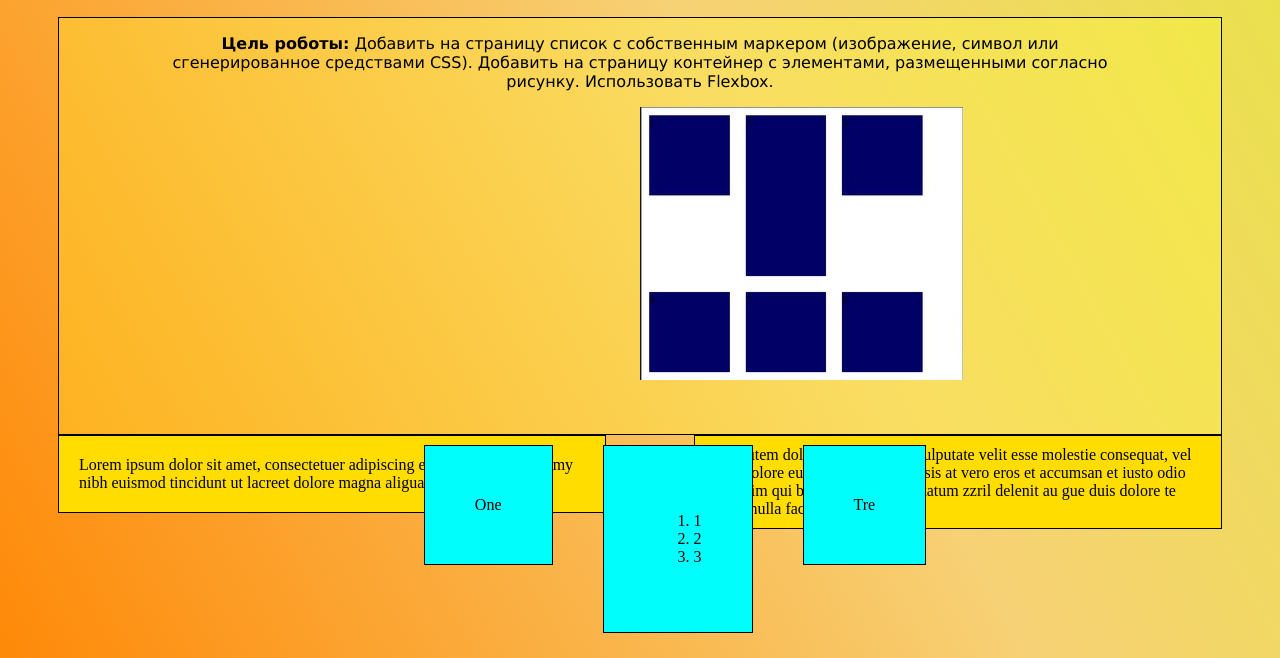
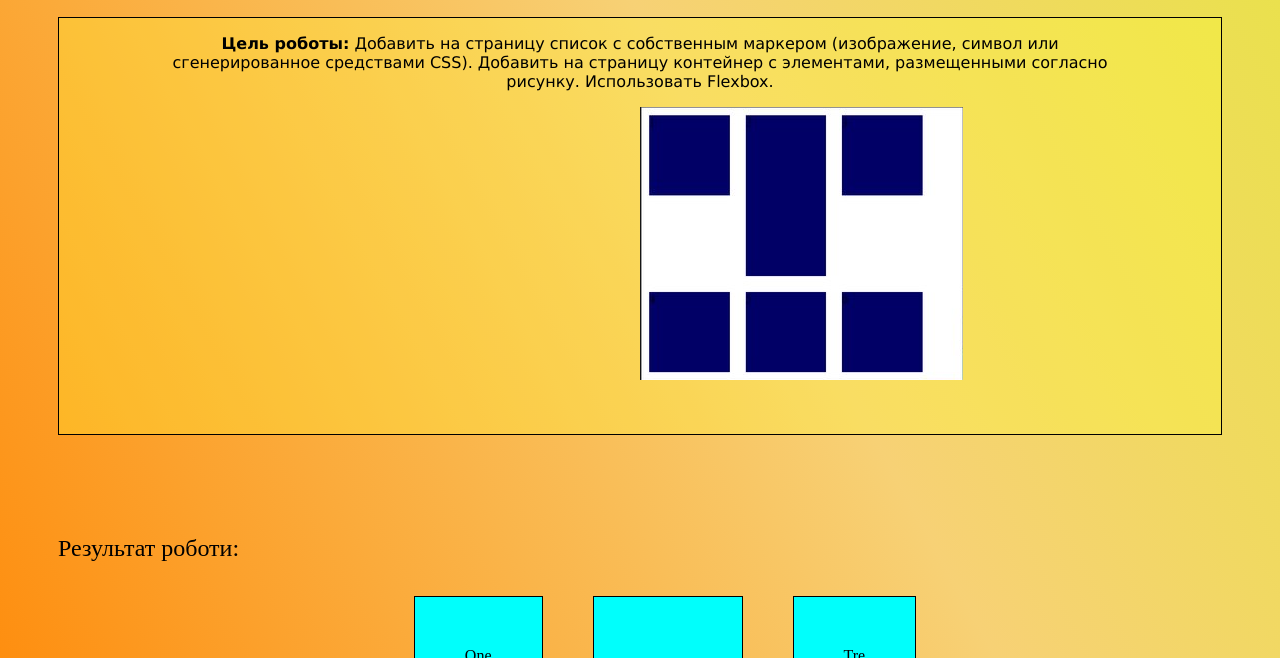
Before and after one commit to KriksalisProgrammer/2lbCss, a plain HTML site: page index.html in a window 1280 px wide. Shown: the part 105-763 px from the top of the page. Drawn offline with Linux system fonts and the light colour scheme.

Commit message:
исправил ошибку

```diff
--- a/index.html
+++ b/index.html
@@ -23,19 +23,7 @@
 Добавить на страницу контейнер с элементами, размещенными согласно рисунку. Использовать Flexbox.</p>
 	<img class="imgflex" src="flex.png">
 </div>
-
-<div class="layer1">
-   Lorem ipsum dolor sit amet, consectetuer adipiscing elit, sed diem nonummy nibh
-   euismod tincidunt ut lacreet dolore magna aliguam erat volutpat.
-</div>
-
-<div class="layer2">
-   Duis autem dolor in hendrerit in vulputate velit esse molestie consequat, vel
-   illum dolore eu feugiat nulla facilisis at vero eros et accumsan et iusto odio
-   dignissim qui blandit praesent luptatum zzril delenit au gue duis dolore te
-   feugat nulla facilisi.
-</div>
-
+<p>Результат роботи:</p>
 <div class="container">
   	<div class="object">One</div>
   	<div class="object">
--- a/style.css
+++ b/style.css
@@ -22,6 +22,7 @@ img.imgflex
 	border: 1px solid black;
 	margin-left: 50px;
 	margin-right: 50px;
+	margin-bottom: 100px;
 }
 
 body
@@ -41,29 +42,14 @@ div.container
 
 div.object
 {
-
 	padding: 50px;
 	background: #00fffc;
 	border: 1px solid black;
 	margin-left:50px;
 	margin-top: 10px;
 }
-div.layer1
+p
 {
-    float: left;
-    background: #fd0;
-    border: 1px solid black;
-    padding: 20px;
-    margin-left:50px;
-    width: 40%;
+	font-size:24px;
+	margin-left:50px;
 }
-div.layer2
-{
-    float: right;
-    background: #fd0;
-    border: 1px solid black;
-    padding: 10px;
-    margin-right: 50px;
-   	width: 40%;
-
-}
```
